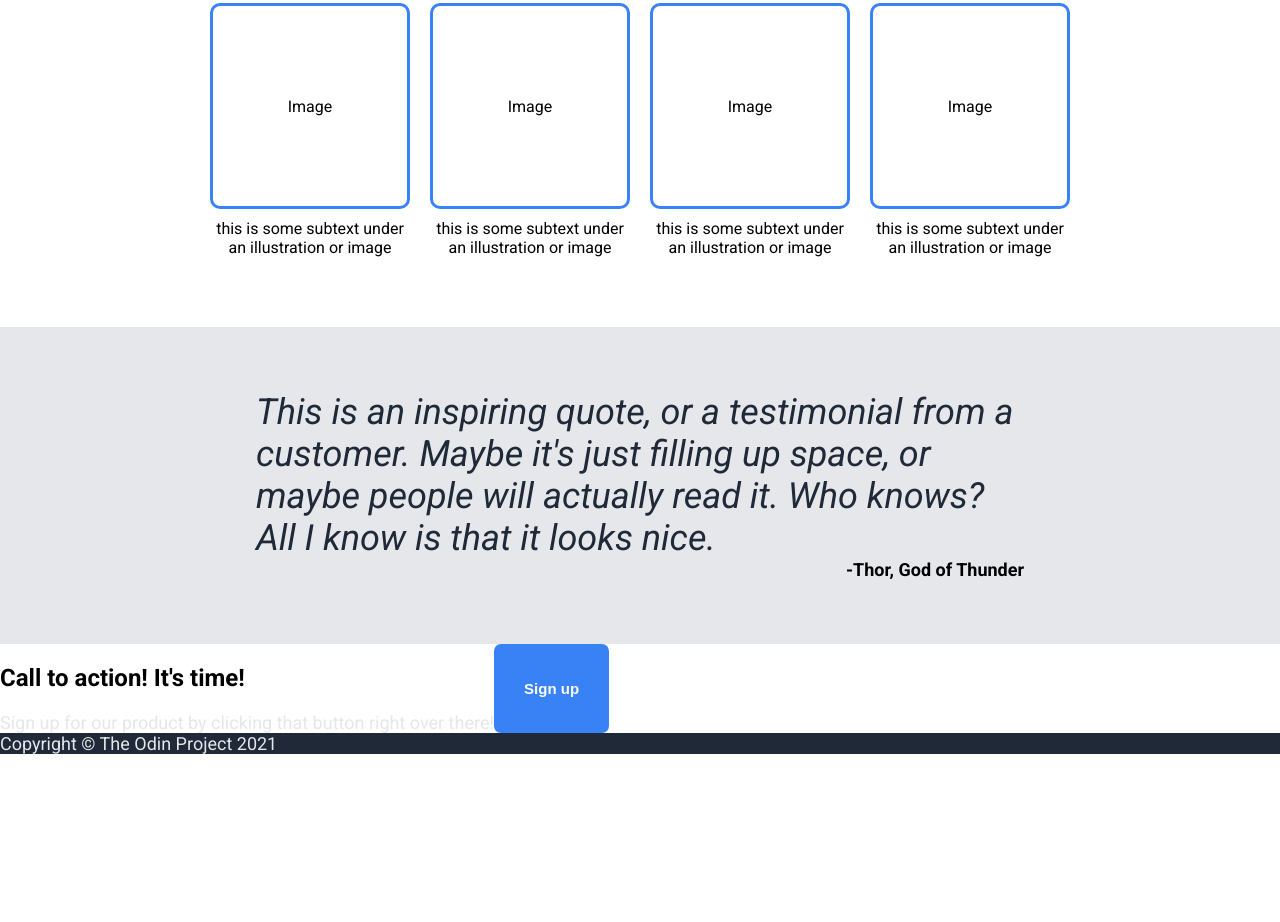
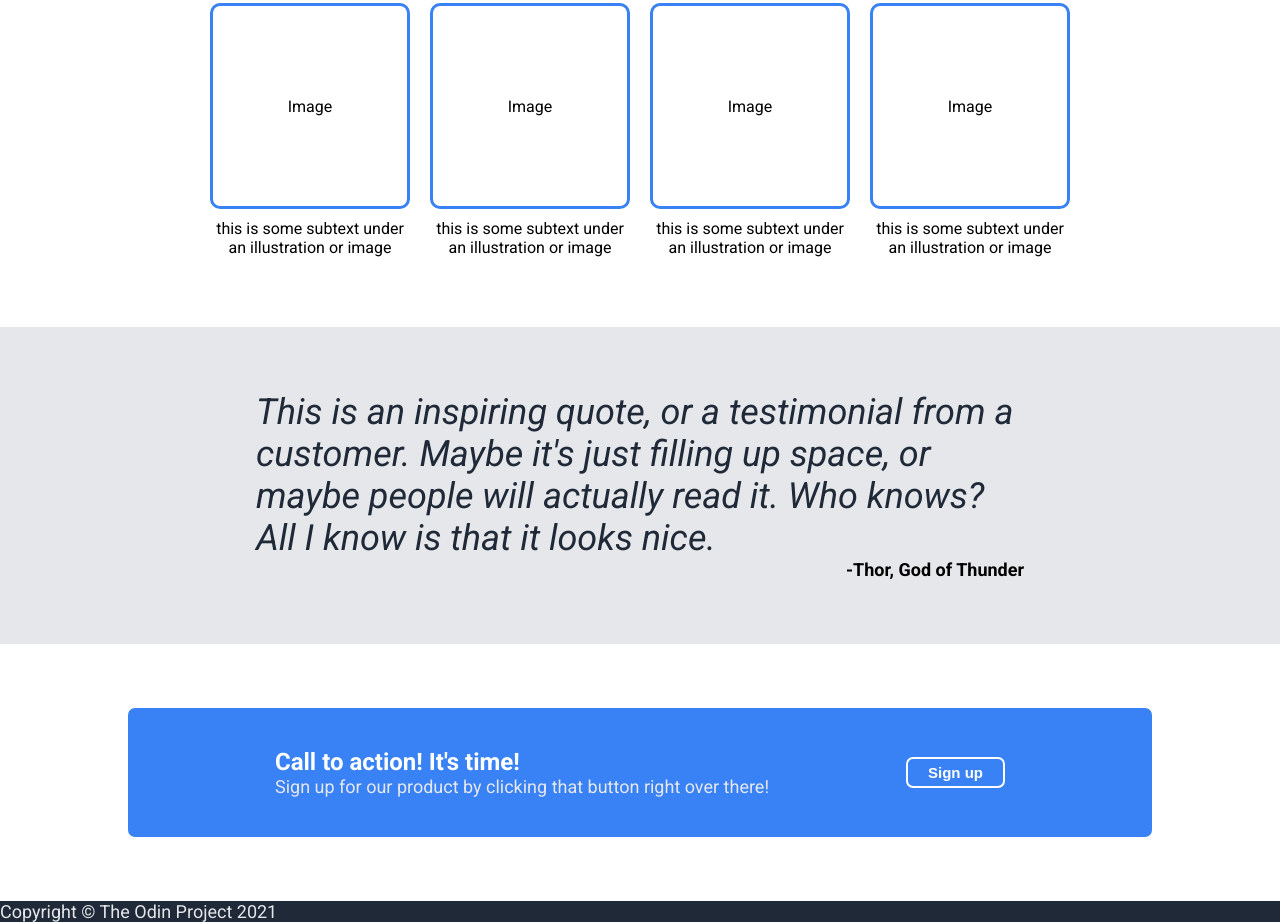
Before and after one commit to aerinpark/landing-page, a plain HTML site: page index.html in a window 1280 px wide. Shown: the part 818-1740 px from the top of the page. Before the commit the page ends 1572 px from the top, so only its background shows below. Drawn offline with Linux system fonts and the light colour scheme.

Commit message:
Add basic design to sign-up banner
The basic design including font color and background colour has been added.

```diff
--- a/style.css
+++ b/style.css
@@ -122,6 +122,26 @@ body {
 
 .section-signup {
     display: flex;
+    border-radius: 7px;
+    margin: 5% 10%;
+    padding: 10px;
+    background-color: #3882F6;
+    justify-content: space-evenly;
+    align-items: center;
+}
+
+.sign-left {
+    padding: 30px 0;
+}
+
+.sign-left h2 {
+    color: white;
+    margin: 0;
+}
+
+.section-signup button {
+    border: 2px solid white;
+    padding: 5px 20px;
 }
 
 .text,
```
